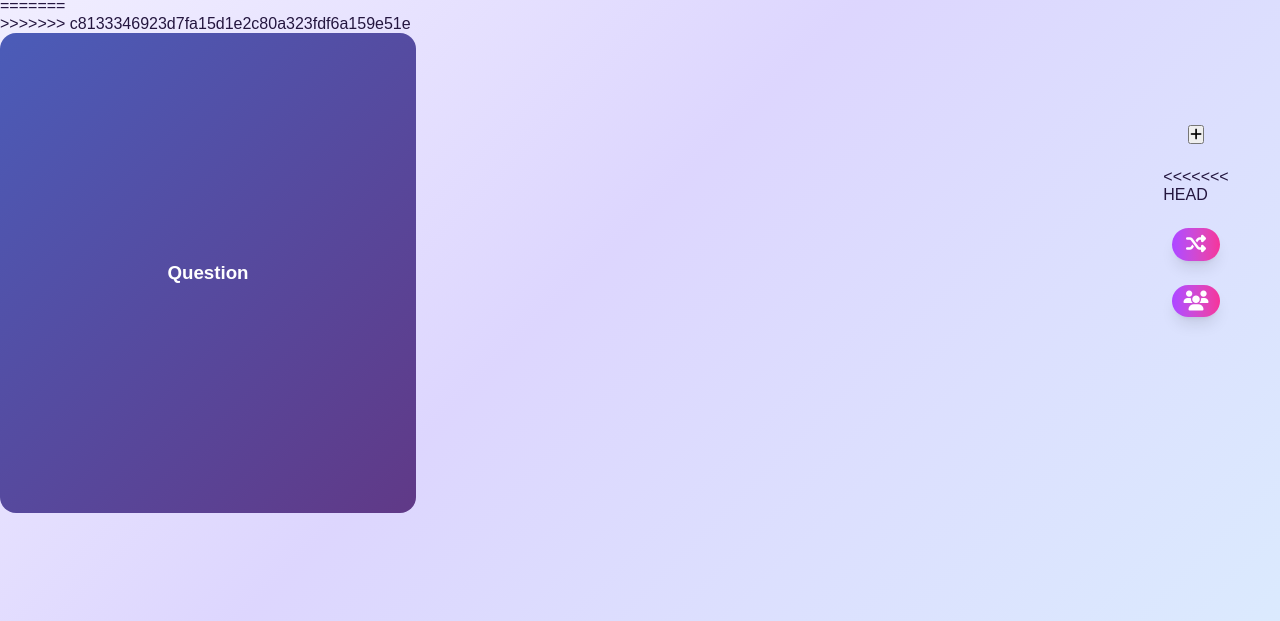
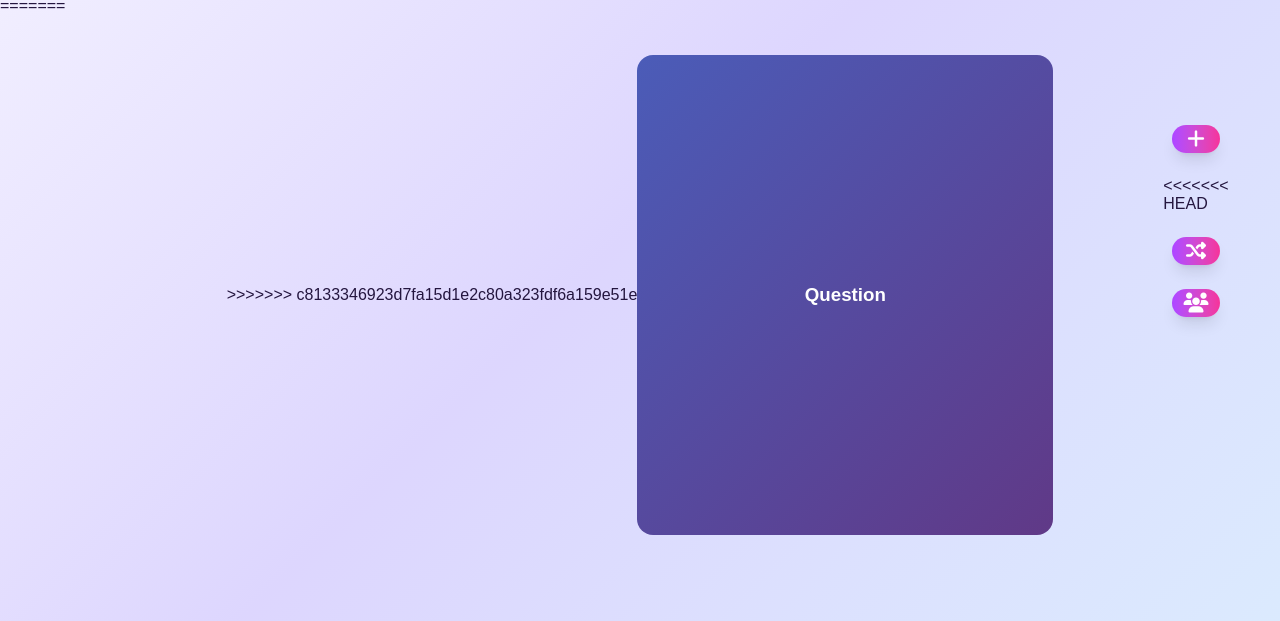
Before and after one commit to dorinapruska/REDI-final-project, a plain HTML site: page index.html in a window 1280 px wide. Shown: the part 179-800 px from the top of the page. Drawn offline with Linux system fonts and the light colour scheme.

Commit message:
fix: resolve merge conflict in styles.css

```diff
--- a/styles.css
+++ b/styles.css
@@ -105,7 +105,6 @@ h2{
   text-align: center;
 }
 
-<<<<<<< HEAD
 .add-button {
     display: flex;
     height: 48px;
@@ -240,7 +239,6 @@ padding: 0;
     top: 50%;
     transform: translateY(-50%);
 }
-=======
 .card-container {
   display: flex;
   justify-content: center;
@@ -248,7 +246,6 @@ padding: 0;
   min-height: 70vh;
 }
 
->>>>>>> c8133346923d7fa15d1e2c80a323fdf6a159e51e
 /* ── CARD LIST (manage view) ─────────────────────────────────── */
 /* TODO: style the list of cards and the "add card" form */
 
```
